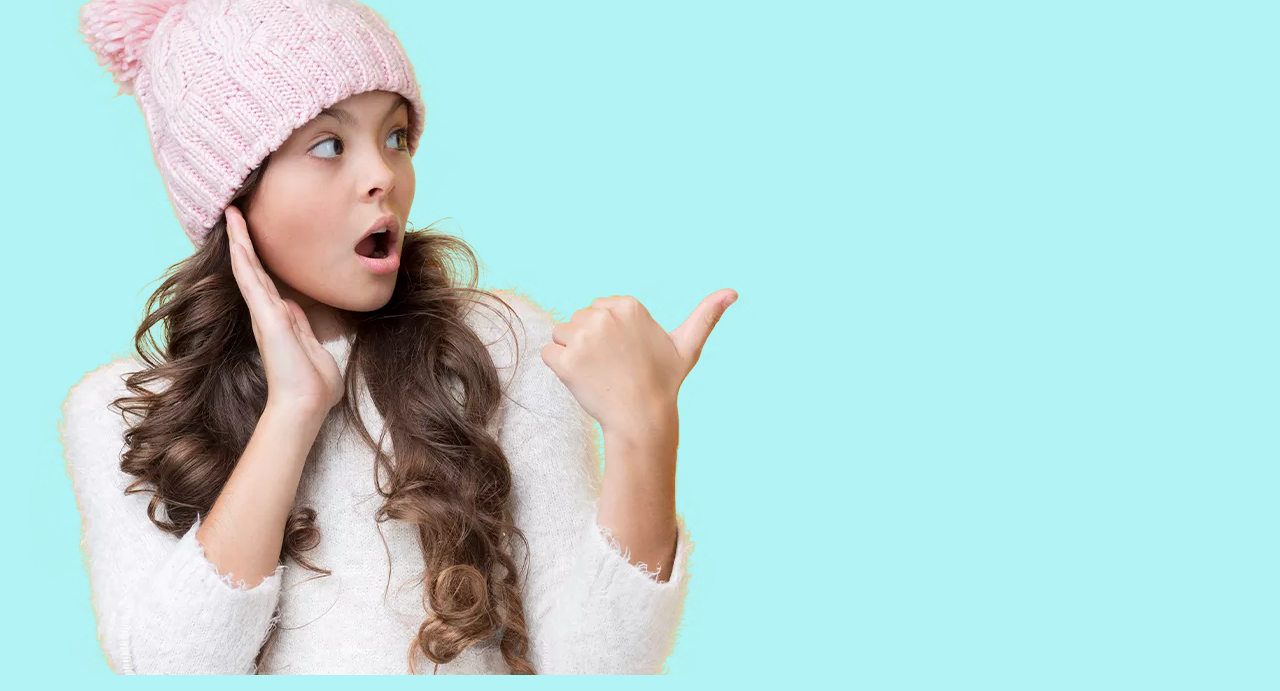
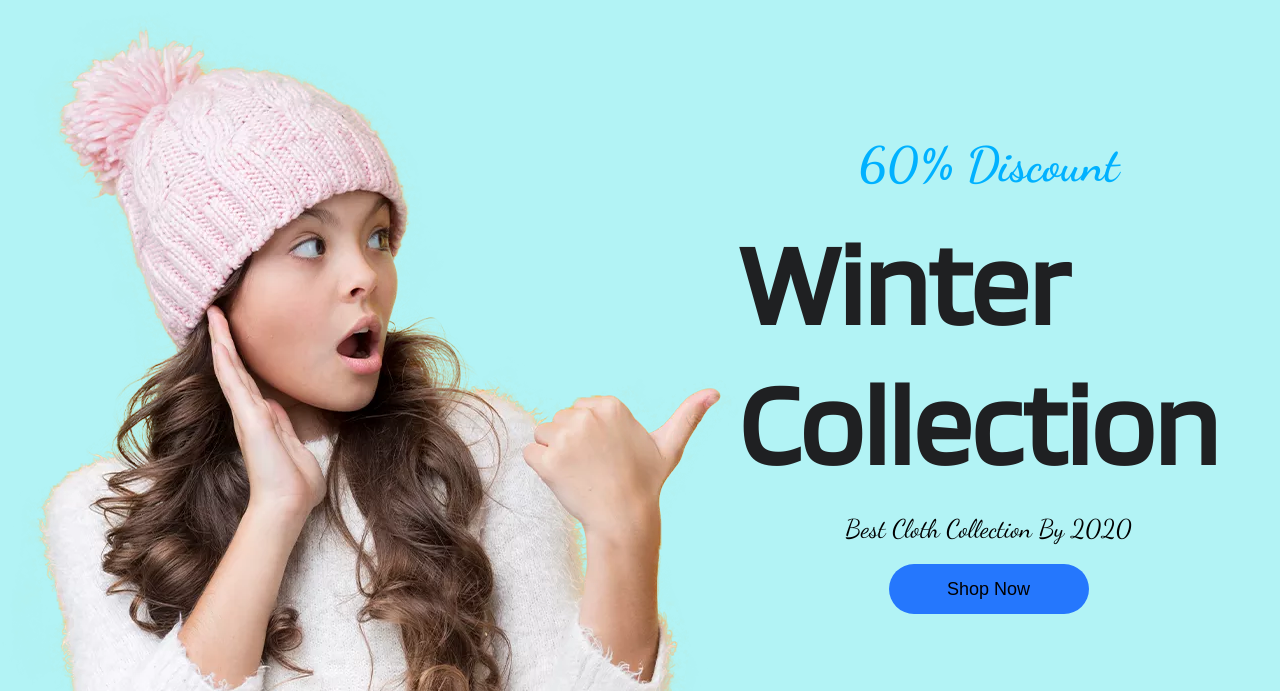
Before and after one commit to rfox06/store-web-html-css-js, a plain HTML site: page index.html in a window 1280 px wide. Shown: the part 109-800 px from the top of the page. Drawn offline with Linux system fonts and the light colour scheme.

Commit message:
correction banner header

```diff
--- a/css/sections/banner.css
+++ b/css/sections/banner.css
@@ -1,15 +1,18 @@
 .banner{
     background: rgb(178, 243, 245);
     display: flex;
-    justify-content: space-between;
+    justify-content: center;
     align-items: center;
     flex-wrap: wrap;
-    padding: 20px;
 
+    width: 100%;
 }
-.img-banner{
-    max-width: 80%;
-    max-height: 80%;
+
+.img-banner img{
+
+    margin-top: 120px;
+    max-width: 100%;
+    max-height: 100%;
     object-fit: contain;
 }
 .description-banner{
@@ -19,7 +22,9 @@
     width: 500px;
     display: flex;
     justify-content: center;
+    align-items: center;
     flex-direction: column;
+
     gap: 20px;
 }
 
```
